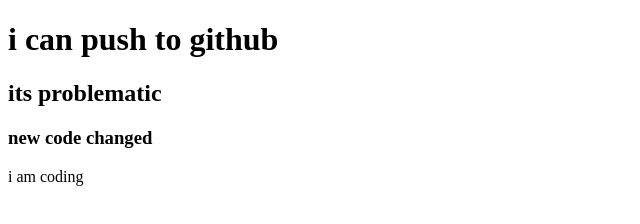
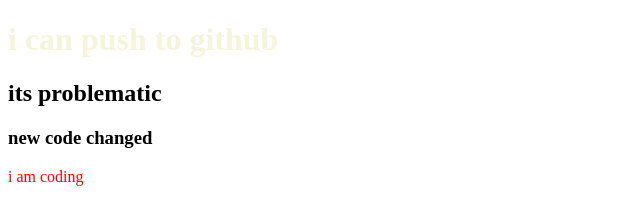
Before and after one commit to ananna16/my-second-repo, a plain HTML site: page index.html in a window 1280 px wide. Shown: the whole page, without its empty margins (0-640 px from the left). Drawn offline with Linux system fonts and the light colour scheme.

Commit message:
css added

```diff
--- a/index.html
+++ b/index.html
@@ -5,6 +5,7 @@
     <meta http-equiv="X-UA-Compatible" content="IE=edge">
     <meta name="viewport" content="width=device-width, initial-scale=1.0">
     <title>my second github repo</title>
+    <link rel="stylesheet" href="style.css"
 </head>
 <body>
     <h1>i can push to github </h1>
--- /dev/null
+++ b/style.css
@@ -0,0 +1,2 @@
+p{color:red;}
+h1{color:beige;}
```
